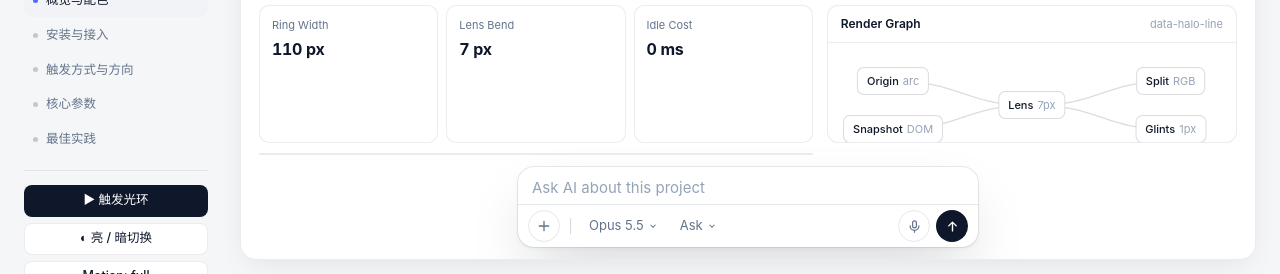
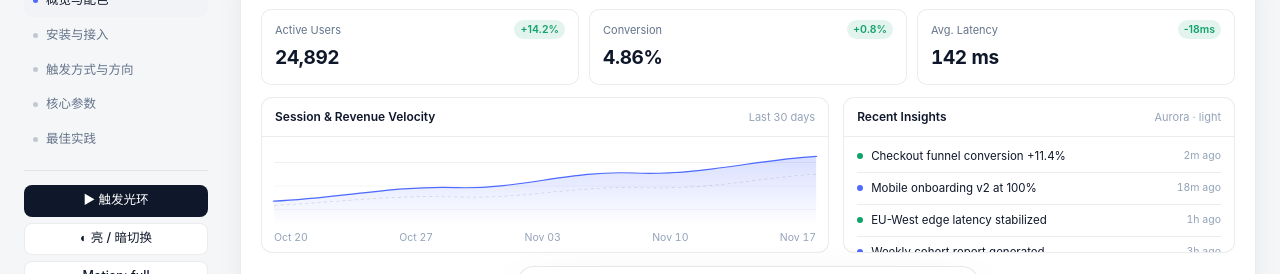
Before and after one commit to amasun/shockwave-halo, a website: page demo/index.html in a window 1280 px wide. Shown: the part 102-376 px from the top of the page. Drawn offline with nearby package versions, Linux system fonts and the light colour scheme.

Commit message:
feat(demo): redesign preview Dashboard into realistic SaaS analytics workspace with taller aspect ratio

```diff
--- a/demo/index.html
+++ b/demo/index.html
@@ -111,7 +111,7 @@
   }
   .stage-bar-actions { display: flex; align-items: center; gap: 6px; flex: none; }
   .area {
-    position: relative; height: clamp(290px, 38vh, 360px); border-radius: 16px; overflow: hidden;
+    position: relative; height: clamp(410px, 50vh, 500px); border-radius: 16px; overflow: hidden;
     background: var(--surface); border: 1px solid var(--line); box-shadow: var(--float-shadow);
     transition: background-color .35s ease, border-color .35s ease, box-shadow .35s ease;
   }
@@ -119,58 +119,63 @@
   .area.point-cursor { cursor: crosshair; }
   .area .aip { max-width: calc(100% - 28px); }
   .area .aip-card { width: 100%; }
-  .float-stage:not(.is-expanded) .area .aip { bottom: 12px !important; height: 80px !important; }
-  .float-stage:not(.is-expanded) .area .aip-card { height: 80px; }
-  .float-stage:not(.is-expanded) .area .aip-line { margin: 9px 14px 6px; }
-  .float-stage:not(.is-expanded) .area .aip-tools { height: 42px; }
+  .float-stage:not(.is-expanded) .area .aip { bottom: 14px !important; height: 84px !important; }
+  .float-stage:not(.is-expanded) .area .aip-card { height: 84px; }
+  .float-stage:not(.is-expanded) .area .aip-line { margin: 10px 14px 6px; }
+  .float-stage:not(.is-expanded) .area .aip-tools { height: 44px; }
   .stage-inner {
-    position: absolute; inset: 0; padding: 14px 18px 104px;
-    display: grid; grid-template-columns: 1.35fr 1fr; grid-template-rows: auto auto 1fr;
-    gap: 10px 14px;
+    position: absolute; inset: 0; padding: 16px 20px 112px;
+    display: grid; grid-template-columns: 1.45fr 1fr; grid-template-rows: auto auto 1fr;
+    gap: 12px 14px;
   }
-  .float-stage.is-expanded .stage-inner { padding: 20px 24px 132px; gap: 14px 18px; }
+  .float-stage.is-expanded .stage-inner { padding: 22px 26px 136px; gap: 14px 18px; }
   .ws-head { grid-column: 1 / -1; display: flex; align-items: center; justify-content: space-between; gap: 8px; }
-  .ws-crumb { display: flex; align-items: center; gap: 7px; font-size: 12.5px; color: var(--muted); }
+  .ws-crumb { display: flex; align-items: center; gap: 8px; font-size: 12.5px; color: var(--muted); }
   .ws-crumb b { color: var(--text); font-weight: 600; }
-  .ws-dot { width: 7px; height: 7px; border-radius: 50%; background: var(--ok); }
+  .ws-app-icon { width: 16px; height: 16px; border-radius: 5px; background: linear-gradient(135deg, #4f6bff, #9b6bff); display: inline-block; flex: none; }
+  .ws-live { display: inline-flex; align-items: center; gap: 5px; font-size: 11px; color: var(--ok); padding: 1px 7px; border-radius: 999px; background: color-mix(in srgb, var(--ok) 12%, transparent); }
+  .ws-dot { width: 6px; height: 6px; border-radius: 50%; background: var(--ok); }
   .ws-tags { display: flex; gap: 5px; }
   .ws-tag { font-size: 11px; padding: 2px 8px; border-radius: 999px; border: 1px solid var(--line-strong); color: var(--muted); background: var(--card); }
 
-  .kpi-row { grid-column: 1; display: grid; grid-template-columns: repeat(3, 1fr); gap: 8px; }
+  .kpi-row { grid-column: 1 / -1; display: grid; grid-template-columns: repeat(3, 1fr); gap: 10px; }
   .kpi {
-    border: 1px solid var(--line); border-radius: 10px; padding: 10px 12px; background: var(--card);
+    border: 1px solid var(--line); border-radius: 10px; padding: 10px 13px; background: var(--card);
     transition: background-color .35s ease, border-color .35s ease;
   }
-  .kpi-k { font-size: 11px; color: var(--muted); }
-  .kpi-v { font-size: 16px; font-weight: 650; letter-spacing: -0.02em; font-variant-numeric: tabular-nums; margin-top: 2px; }
+  .kpi-k { font-size: 11px; color: var(--muted); display: flex; align-items: center; justify-content: space-between; gap: 6px; }
+  .kpi-delta { font-size: 10.5px; font-weight: 600; color: var(--ok); background: color-mix(in srgb, var(--ok) 12%, transparent); padding: 1px 6px; border-radius: 999px; }
+  .kpi-v { font-size: 19px; font-weight: 650; letter-spacing: -0.02em; font-variant-numeric: tabular-nums; margin-top: 3px; }
 
   .ws-card {
     border: 1px solid var(--line); border-radius: 11px; background: var(--card);
     display: flex; flex-direction: column; min-height: 0; overflow: hidden;
     transition: background-color .35s ease, border-color .35s ease;
   }
-  .ws-card.grow { flex: 1; }
+  .ws-card.grow { grid-column: 1; grid-row: 3; }
+  .ws-card.activity-card { grid-column: 2; grid-row: 3; }
   .ws-card-head {
-    padding: 8px 13px; border-bottom: 1px solid var(--line);
+    padding: 9px 13px; border-bottom: 1px solid var(--line);
     display: flex; align-items: center; justify-content: space-between;
     font-size: 12px; font-weight: 600;
   }
   .ws-card-head span { font-weight: 400; color: var(--faint); font-size: 11px; }
-  .graph { position: relative; flex: 1; min-height: 120px; }
-  .graph svg { position: absolute; inset: 0; width: 100%; height: 100%; }
-  .wire { fill: none; stroke: var(--line-strong); stroke-width: 1.3; }
-  .node {
-    position: absolute; transform: translate(-50%, -50%); padding: 4px 9px;
-    border-radius: 7px; border: 1px solid var(--line-strong); background: var(--surface);
-    font-size: 11px; font-weight: 500; white-space: nowrap;
-  }
-  .node i { font-style: normal; color: var(--faint); margin-left: 4px; font-weight: 400; }
-  .token-list { padding: 2px 13px; display: grid; grid-template-columns: 1fr 1fr; gap: 0 12px; }
-  .token-row { display: flex; align-items: center; justify-content: space-between; padding: 7px 0; font-size: 11.5px; border-bottom: 1px solid var(--line); }
-  .token-row:nth-last-child(-n+2) { border-bottom: 0; }
-  .token-left { display: flex; align-items: center; gap: 7px; }
-  .token-swatch { width: 12px; height: 12px; border-radius: 3px; border: 1px solid var(--line-strong); }
-  .token-val { font-family: ui-monospace, monospace; font-size: 10.5px; color: var(--muted); }
+
+  .chart-wrap { position: relative; flex: 1; min-height: 90px; padding: 10px 12px 6px; display: flex; flex-direction: column; }
+  .chart-svg { width: 100%; flex: 1; min-height: 0; overflow: visible; }
+  .chart-grid { stroke: var(--line); stroke-width: 1; }
+  .chart-line { fill: none; stroke: var(--accent); stroke-width: 2.2; stroke-linecap: round; stroke-linejoin: round; }
+  .chart-line-sub { fill: none; stroke: var(--line-strong); stroke-width: 1.4; stroke-dasharray: 3 3; }
+  .chart-axis { display: flex; justify-content: space-between; font-size: 10.5px; color: var(--faint); padding-top: 4px; font-variant-numeric: tabular-nums; }
+
+  .insight-list { padding: 4px 13px; display: flex; flex-direction: column; justify-content: space-around; flex: 1; }
+  .insight-row { display: flex; align-items: center; justify-content: space-between; gap: 8px; padding: 6px 0; font-size: 11.5px; border-bottom: 1px solid var(--line); }
+  .insight-row:last-child { border-bottom: 0; }
+  .insight-left { display: flex; align-items: center; gap: 8px; min-width: 0; }
+  .insight-dot { width: 6px; height: 6px; border-radius: 50%; background: var(--accent); flex: none; }
+  .insight-dot.ok { background: var(--ok); }
+  .insight-title { white-space: nowrap; overflow: hidden; text-overflow: ellipsis; color: var(--text); }
+  .insight-time { font-size: 10.5px; color: var(--faint); flex: none; font-variant-numeric: tabular-nums; }
 
   /* Prominent 4-Palette Showcase */
   .pal-showcase { display: grid; grid-template-columns: repeat(2, 1fr); gap: 10px; margin-top: 10px; }
@@ -302,34 +307,75 @@
       <div class="area" id="area">
         <div class="stage-inner">
           <div class="ws-head">
-            <div class="ws-crumb"><span class="ws-dot"></span><span>Studio</span> / <b>Halo Pipeline</b></div>
+            <div class="ws-crumb">
+              <span class="ws-app-icon"></span>
+              <b>Lumen</b><span style="opacity:.4">/</span><span>Q4 Product Pulse</span>
+              <span class="ws-live"><span class="ws-dot"></span>Live</span>
+            </div>
             <div class="ws-tags">
-              <span class="ws-tag">WebGL2</span>
+              <span class="ws-tag">Production</span>
               <span class="ws-tag" id="stage-theme-tag">Light</span>
             </div>
           </div>
 
           <div class="kpi-row">
-            <div class="kpi"><div class="kpi-k">Ring Width</div><div class="kpi-v" id="kpi-width">110 px</div></div>
-            <div class="kpi"><div class="kpi-k">Lens Bend</div><div class="kpi-v" id="kpi-bend">7 px</div></div>
-            <div class="kpi"><div class="kpi-k">Idle Cost</div><div class="kpi-v">0 ms</div></div>
+            <div class="kpi">
+              <div class="kpi-k">Active Users <span class="kpi-delta">+14.2%</span></div>
+              <div class="kpi-v">24,892</div>
+            </div>
+            <div class="kpi">
+              <div class="kpi-k">Conversion <span class="kpi-delta">+0.8%</span></div>
+              <div class="kpi-v">4.86%</div>
+            </div>
+            <div class="kpi">
+              <div class="kpi-k">Avg. Latency <span class="kpi-delta">-18ms</span></div>
+              <div class="kpi-v">142 ms</div>
+            </div>
           </div>
 
           <div class="ws-card grow">
-            <div class="ws-card-head">Render Graph <span>data-halo-line</span></div>
-            <div class="graph" id="graph">
-              <svg id="wires" data-halo-line preserveAspectRatio="none"></svg>
-              <div class="node" data-x="16" data-y="32">Origin<i>arc</i></div>
-              <div class="node" data-x="16" data-y="72">Snapshot<i>DOM</i></div>
-              <div class="node" data-x="50" data-y="52">Lens<i>7px</i></div>
-              <div class="node" data-x="84" data-y="32">Split<i>RGB</i></div>
-              <div class="node" data-x="84" data-y="72">Glints<i>1px</i></div>
+            <div class="ws-card-head">Session &amp; Revenue Velocity <span>Last 30 days</span></div>
+            <div class="chart-wrap">
+              <svg class="chart-svg" viewBox="0 0 520 150" preserveAspectRatio="none" data-halo-line>
+                <defs>
+                  <linearGradient id="chartFill" x1="0" y1="0" x2="0" y2="1">
+                    <stop offset="0%" stop-color="var(--accent)" stop-opacity="0.22"/>
+                    <stop offset="100%" stop-color="var(--accent)" stop-opacity="0"/>
+                  </linearGradient>
+                </defs>
+                <line class="chart-grid" x1="0" y1="30" x2="520" y2="30"/>
+                <line class="chart-grid" x1="0" y1="75" x2="520" y2="75"/>
+                <line class="chart-grid" x1="0" y1="120" x2="520" y2="120"/>
+                <path class="chart-line-sub" d="M0 112 C70 105, 110 92, 175 96 C240 100, 290 74, 355 78 C420 82, 470 58, 520 52"/>
+                <path d="M0 104 C65 98, 115 74, 175 78 C235 82, 285 44, 345 50 C405 56, 465 24, 520 18 L520 150 L0 150 Z" fill="url(#chartFill)"/>
+                <path class="chart-line" d="M0 104 C65 98, 115 74, 175 78 C235 82, 285 44, 345 50 C405 56, 465 24, 520 18"/>
+              </svg>
+              <div class="chart-axis">
+                <span>Oct 20</span><span>Oct 27</span><span>Nov 03</span><span>Nov 10</span><span>Nov 17</span>
+              </div>
             </div>
           </div>
 
-          <div class="ws-card">
-            <div class="ws-card-head">Active Palette <span id="card-pal-name">Aurora</span></div>
-            <div class="token-list" id="token-list"></div>
+          <div class="ws-card activity-card">
+            <div class="ws-card-head">Recent Insights <span id="card-pal-name">Aurora</span></div>
+            <div class="insight-list">
+              <div class="insight-row">
+                <div class="insight-left"><span class="insight-dot ok"></span><span class="insight-title">Checkout funnel conversion +11.4%</span></div>
+                <span class="insight-time">2m ago</span>
+              </div>
+              <div class="insight-row">
+                <div class="insight-left"><span class="insight-dot"></span><span class="insight-title">Mobile onboarding v2 at 100%</span></div>
+                <span class="insight-time">18m ago</span>
+              </div>
+              <div class="insight-row">
+                <div class="insight-left"><span class="insight-dot ok"></span><span class="insight-title">EU-West edge latency stabilized</span></div>
+                <span class="insight-time">1h ago</span>
+              </div>
+              <div class="insight-row">
+                <div class="insight-left"><span class="insight-dot"></span><span class="insight-title">Weekly cohort report generated</span></div>
+                <span class="insight-time">3h ago</span>
+              </div>
+            </div>
           </div>
         </div>
       </div>
@@ -466,6 +512,7 @@ const root = document.documentElement, area = $('#area');
 /* 1. Single Unified Floating Preview Window */
 const halo = createShockwaveHalo(area, { exclude: '.aip', onEnd: () => updateMode() });
 const pill = createAIPill(area, {
+  placeholder: 'Ask AI about Q4 metrics, cohorts, or anomalies...',
   bottom: 20,
   alwaysOpen: true,
   onSubmit: text => {
@@ -514,13 +561,7 @@ function renderPaletteCards() {
 
 function renderTokenList() {
   const isDark = root.dataset.theme === 'dark';
-  const rings = isDark ? PALETTES[currentPalette].dark : PALETTES[currentPalette].light;
-  $('#card-pal-name').textContent = `${currentPalette} (${isDark ? 'dark' : 'light'})`;
-  $('#token-list').innerHTML = rings.map((rgb, i) => `
-    <div class="token-row">
-      <span class="token-left"><span class="token-swatch" style="background:rgb(${rgb})"></span>Ring ${i + 1}</span>
-      <span class="token-val">rgb(${rgb.join(', ')})</span>
-    </div>`).join('');
+  $('#card-pal-name').textContent = `${currentPalette} · ${isDark ? 'dark' : 'light'}`;
 }
 
 /* 3. Theme Toggle */
@@ -736,8 +777,6 @@ function syncParams() {
   $('#v-width').textContent = ringWidth + 'px';
   $('#v-bend').textContent = bendPx + 'px';
   $('#v-dur').textContent = duration + 'ms';
-  $('#kpi-width').textContent = ringWidth + ' px';
-  $('#kpi-bend').textContent = bendPx + ' px';
   halo.setOptions({ ringWidth, bendPx, duration });
   $('#params-code').textContent = `const halo = createShockwaveHalo(area, {
   palette: '${currentPalette}',
@@ -776,22 +815,6 @@ function bindCopy(btnId, preId) {
 bindCopy('#copy-install', '#install-code');
 bindCopy('#copy-trigger', '#trigger-code');
 
-/* Render graph SVG wires */
-const graph = $('#graph'), wires = $('#wires');
-function layoutGraph() {
-  const r = graph.getBoundingClientRect();
-  wires.setAttribute('viewBox', `0 0 ${r.width} ${r.height}`);
-  const pts = [...graph.querySelectorAll('.node')].map(n => {
-    n.style.left = n.dataset.x + '%'; n.style.top = n.dataset.y + '%';
-    return [n.dataset.x / 100 * r.width, n.dataset.y / 100 * r.height];
-  });
-  wires.innerHTML = [[0,2],[1,2],[2,3],[2,4]].map(([a, b]) => {
-    const [x1, y1] = pts[a], [x2, y2] = pts[b], mx = (x1 + x2) / 2;
-    return `<path class="wire" d="M${x1} ${y1} C${mx} ${y1} ${mx} ${y2} ${x2} ${y2}"/>`;
-  }).join('');
-}
-layoutGraph(); addEventListener('resize', layoutGraph);
-
 /* Expand / restore preview Dashboard as viewport floating modal */
 const floatStage = $('#float-stage');
 const stageBackdrop = $('#stage-backdrop');
@@ -803,10 +826,7 @@ function setExpanded(next) {
   expandBtn.setAttribute('aria-expanded', String(next));
   expandBtn.textContent = next ? '⤡ 还原' : '⤢ 放大';
   document.body.style.overflow = next ? 'hidden' : '';
-  requestAnimationFrame(() => {
-    layoutGraph();
-    halo.invalidate?.();
-  });
+  requestAnimationFrame(() => halo.invalidate?.());
 }
 expandBtn.onclick = () => setExpanded(!floatStage.classList.contains('is-expanded'));
 stageBackdrop.onclick = () => setExpanded(false);
```
